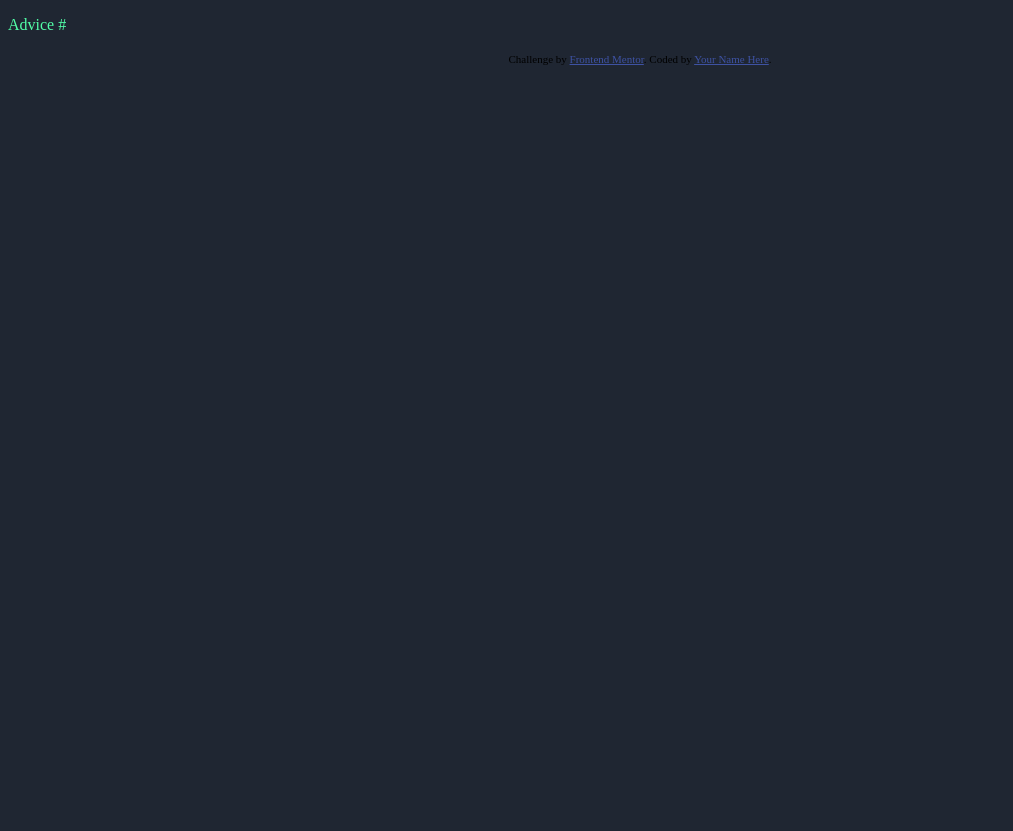
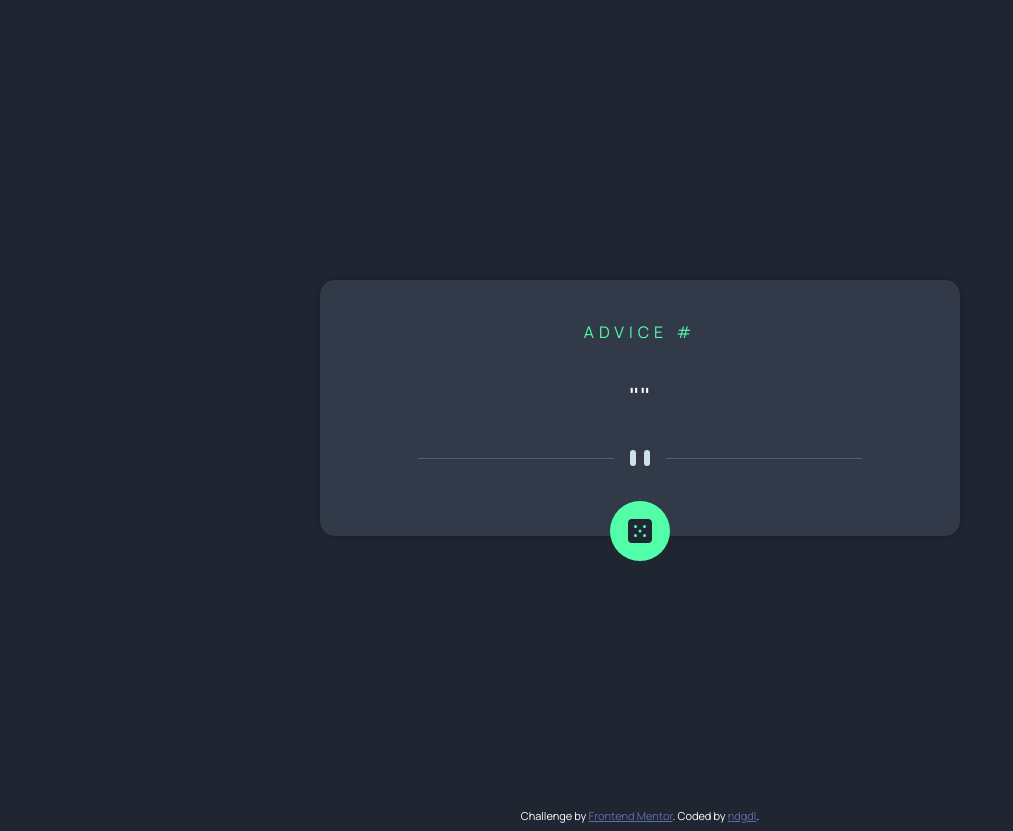
Before and after one commit to ndgdl/advice-generator-app, a plain HTML site: page index.html in a window 1280 px wide. Shown: the whole page, without its empty margins (0-1013 px from the left). Before the commit the page ends 800 px from the top, so only its background shows below. Drawn offline with Linux system fonts and the light colour scheme; no server answers.

Commit message:
working advice generator

```diff
--- a/fetch.js
+++ b/fetch.js
@@ -1,9 +1,13 @@
-const apiUrl = "https://api.adviceslip.com/advice"
+const fetchApi = () => {
+  const apiUrl = "https://api.adviceslip.com/advice"
+  fetch(apiUrl).then(response => response.json())
+    .then((data) => {
+      document.getElementById("advice-content").innerHTML = data.slip.advice;
+      document.getElementById("advice-id").innerHTML = data.slip.id;
+    })}
 
 window.addEventListener('load', function() {
-  fetch(apiUrl).then(response => response.json())
-                .then((data) => {
-                  document.getElementById("advice-content").innerHTML = data.slip.advice
-                  document.getElementById("advice-id").innerHTML = data.slip.id
-                });
+  fetchApi()
+  const button = this.document.getElementById("shuffle")
+  button.addEventListener('click', function() { fetchApi() })
 })
--- a/index.html
+++ b/index.html
@@ -5,27 +5,44 @@
   <meta name="viewport" content="width=device-width, initial-scale=1.0"> <!-- displays site properly based on user's device -->
 
   <link rel="icon" type="image/png" sizes="32x32" href="./images/favicon-32x32.png">
+  <link rel="preconnect" href="https://fonts.googleapis.com">
+  <link rel="preconnect" href="https://fonts.gstatic.com" crossorigin>
+  <link href="https://fonts.googleapis.com/css2?family=Manrope:wght@400;800&display=swap" rel="stylesheet">
   <link rel="stylesheet" href="style.css">
 
   <title>Frontend Mentor | Advice generator app</title>
 
   <!-- Feel free to remove these styles or customise in your own stylesheet 👍 -->
   <style>
-    .attribution { font-size: 11px; text-align: center; }
-    .attribution a { color: hsl(228, 45%, 44%); }
+    .attribution { font-size: 11px; text-align: center; color: white; }
+    .attribution a { color: hsl(228, 28%, 51%); }
   </style>
 </head>
 <body>
   <script type="text/javascript" src="fetch.js"></script>
-  <div class="advice-wrapper">
-    <p>Advice #<span id="advice-id"></span> </p>
 
-    <h1 id="advice-content"> </h1>
-  </div>
+  <div class="container">
+    <div class="advice-wrapper">
+      <div class="advice-content">
+        <p>Advice #<span id="advice-id"></span> </p>
+
+        <h1>"<span id="advice-content"></span>"</h1>
+        <img src="images/pattern-divider-desktop.svg">
+      </div> <!-- advice-content -->
+
+      <div class="advice-button">
+        <button id="shuffle">
+          <img src="images/icon-dice.svg" alt="Get a random quote!">
+        </button>
+      </div> <!-- advice-button -->
+
+    </div> <!-- advice-wrapper -->
+
+  </div> <!-- container -->
 
   <div class="attribution">
     Challenge by <a href="https://www.frontendmentor.io?ref=challenge" target="_blank">Frontend Mentor</a>.
-    Coded by <a href="#">Your Name Here</a>.
-  </div>
+    Coded by <a href="#">ndgdl</a>.
+  </div> <!-- attribution -->
 </body>
 </html>
--- a/style.css
+++ b/style.css
@@ -1,20 +1,79 @@
 :root {
   --light-cyan: hsl(193, 38%, 86%);
   --neon-green: hsl(150, 100%, 66%);
+  --neon-green-trans: hsla(150, 100%, 66%, 0.8);
   --grayish-blue: hsl(217, 19%, 38%);
   --dark-grayish-blue: hsl(217, 19%, 24%);
   --dark-blue: hsl(218, 23%, 16%);
 }
 
 body {
-  background-color: var(--dark-blue)
+  background-color: var(--dark-blue);
+  font-family: 'Manrope', sans-serif;
+  text-align: center;
 }
 
 h1 {
   color: white;
   font-size: 28px;
+  font-weight: lighter;
+  padding-bottom: 15px;
 }
 
 p {
-  color: var(--neon-green)
+  color: var(--neon-green);
+  text-transform: uppercase;
+  letter-spacing: 5px;
 }
+
+.container {
+  display: flex;
+  justify-content: center;
+  align-items: center;
+  height: 100vh;
+}
+
+.advice-wrapper {
+  width: 80vh;
+  background-color: var(--dark-grayish-blue);
+  position: relative;
+  display: flex;
+  flex-direction: column;
+  align-items: center;
+  border-radius: 15px;
+  box-shadow: 0 0 8px rgba(0,0,0,0.2);
+}
+
+.advice-content {
+  display: flex;
+  flex-direction: column;
+  align-items: center;
+  padding: 25px 40px 70px 40px;
+}
+
+.advice-button {
+  position: absolute;
+  bottom: -10%;
+  left: 0;
+  width: 100%;
+  display: flex;
+  justify-content: center;
+}
+
+button {
+  background-color: var(--neon-green);
+  border: none;
+  border-radius: 50%;
+  width: 60px;
+  height: 60px;
+  display: flex;
+  align-items: center;
+  justify-content: center;
+  box-shadow: none;
+  transition: box-shadow 0.5s ease-in-out;
+}
+
+button:hover {
+  box-shadow: 0 0 30px var(--neon-green-trans);
+  transition: 0.5s ease-out;
+}
```
